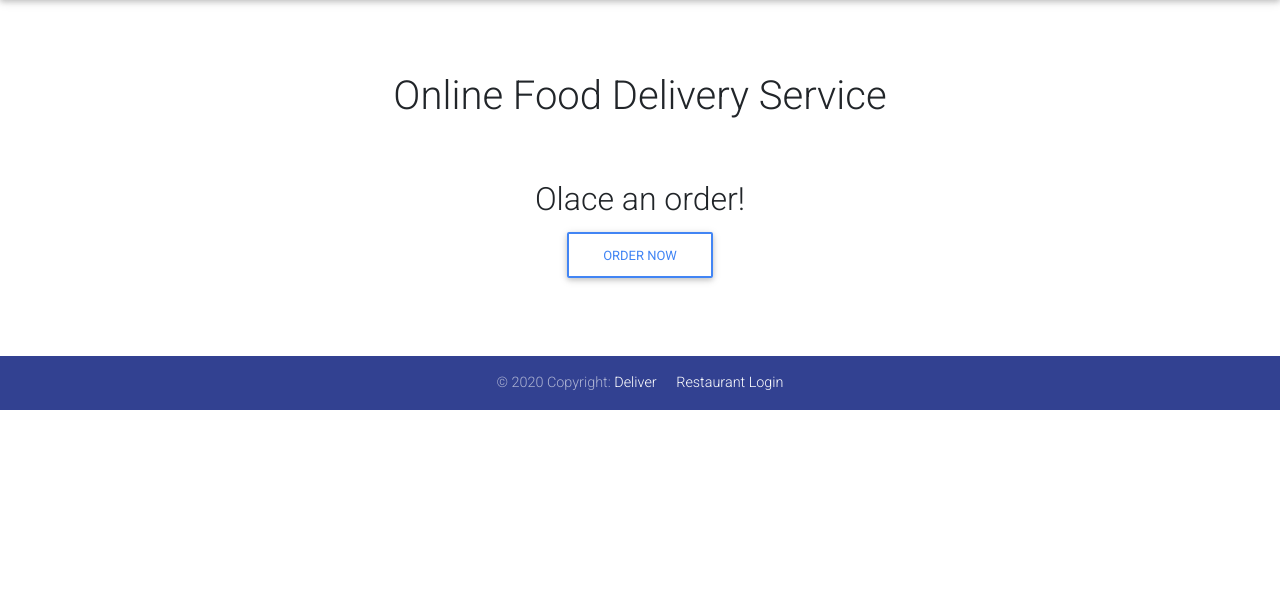
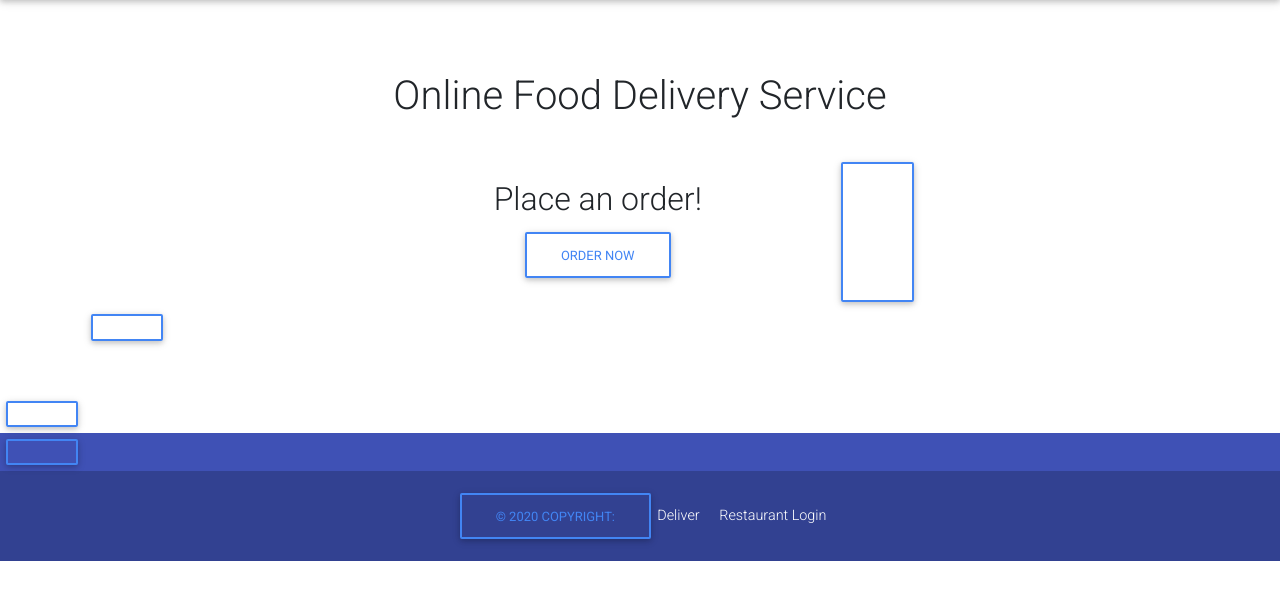
Before and after one commit to LoneHilke/food-delivery-web, a Django app: page / in a window 1280 px wide. Shown: the part 56-656 px from the top of the page. Run offline with Django 4.2, Linux system fonts and the light colour scheme; some libraries are stand-ins or nearby versions.

Commit message:
part2
part2

Co-Authored-By: Qvisty <18654175+qvisty@users.noreply.github.com>

```diff
--- a/deliver/customer/templates/customer/index.html
+++ b/deliver/customer/templates/customer/index.html
@@ -9,8 +9,8 @@
     </div>
     <div class="row justify-content-center mt-1">
         <div class="col-md-5 col-sm-12 offset md-1 p-4 text-center">
-            <h2>Olace an order!</h2>
-            <buttom class="btn btn-outline-primary">Order Now</buttom>
+            <h2>Place an order!</h2>
+            <a href="{% url "order" %}" class="btn btn-outline-primary">Order Now</buttom>
         </div>
     </div>
 </div>
--- a/deliver/customer/templates/customer/navigation.html
+++ b/deliver/customer/templates/customer/navigation.html
@@ -17,7 +17,7 @@
         </ul>
         <ul class="navbar-nav">
             <li class="nav-item">
-                <a class="nav-link" href="#">Place an order</a>
+                <a class="nav-link" href="{% url 'order' %}">Place an order</a>
               </li>
         </ul>
       </div>
```
